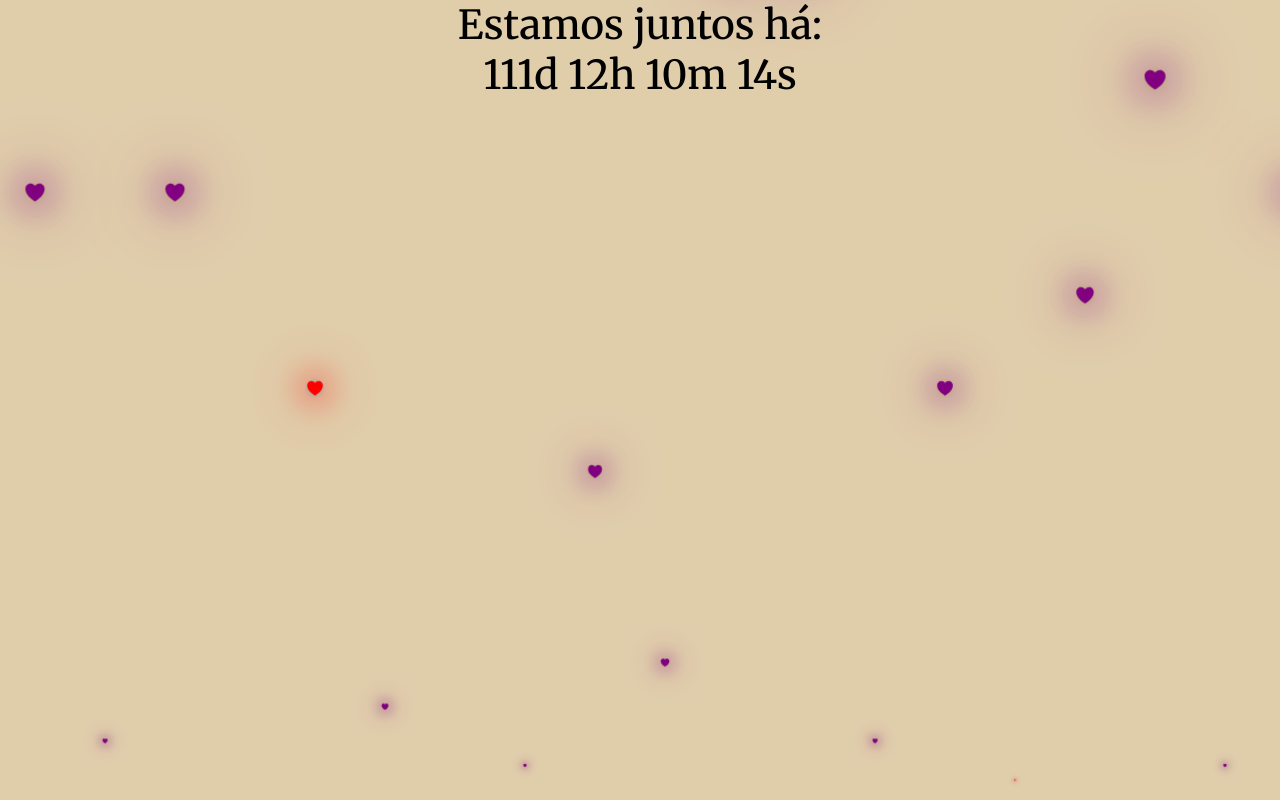
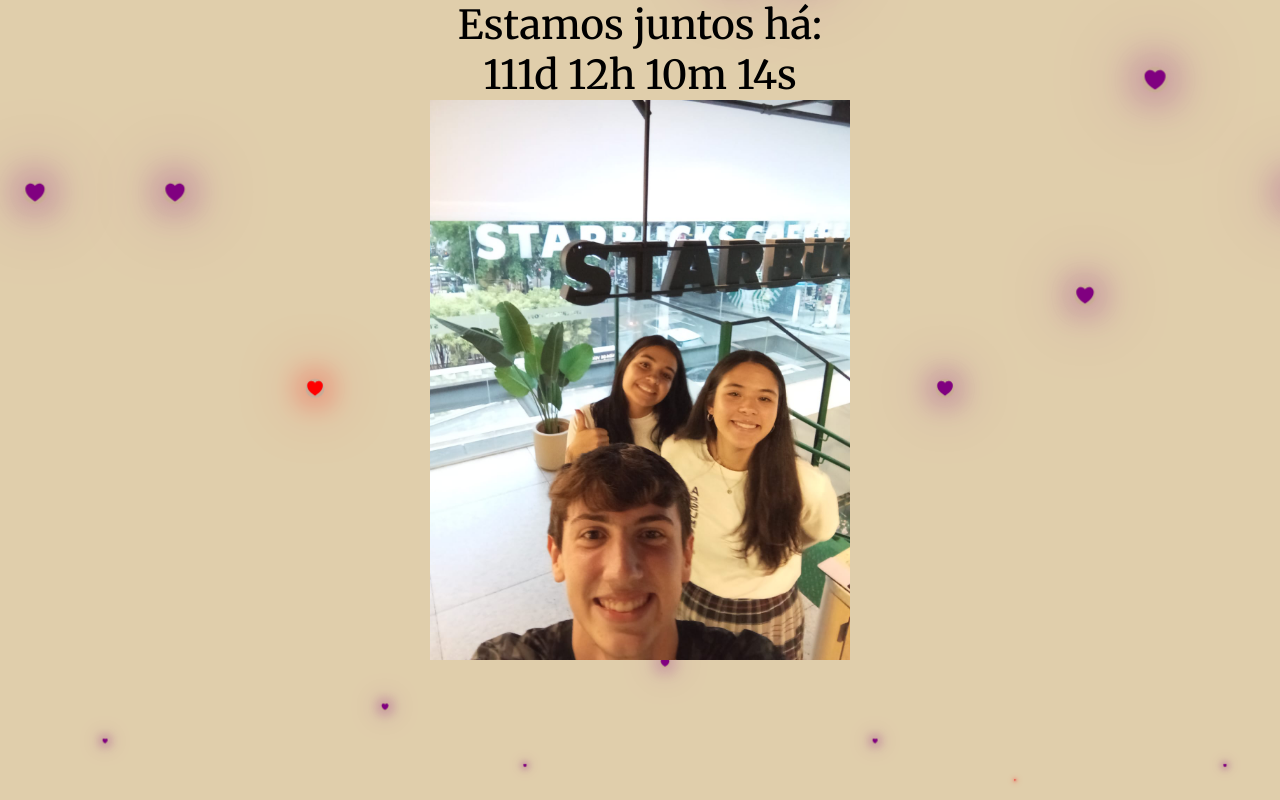
Before and after one commit to totashh/ilySayuri, a plain HTML site: page page2.html in a window 1280 px wide. Drawn offline with nearby package versions, Linux system fonts and the light colour scheme.

Commit message:
image carroussel

```diff
--- a/page2.html
+++ b/page2.html
@@ -12,6 +12,12 @@
 <body>
     <div class="container">
         <div class="timerContainer">Estamos juntos há: <p id="timer"></p></div>
+
+        <div id="image-container">
+            <a href="https://photos.google.com/album/AF1QipNJq9u65Vua9FJt3xb-GO6BGiVxa5nZDqln4OiM">
+                <img id="random-image" src="" >
+            </a>
+        </div>
 
         <div class="coracoes-fundo">
             <span style="--i:11;"><ion-icon class="heart" name="heart"></ion-icon></span>
@@ -51,7 +57,6 @@
             <span style="--i:12;"><ion-icon class="heart" name="heart"></ion-icon></span>
             <span style="--i:16;"><ion-icon class="heart" name="heart"></ion-icon></span>
         </div>
-
     </div>
 
 
--- a/scriptpage2.js
+++ b/scriptpage2.js
@@ -21,5 +21,28 @@ document.addEventListener("DOMContentLoaded", () => {
         document.getElementById('timer').innerText = `${days}d ${hours}h ${minutes}m ${seconds}s`;
     }
 
-    setInterval(functionTime, 1000);
+        setInterval(functionTime, 1000);
+
+        const imagePaths = [
+            "assets/img1.png",
+            "assets/img2.png",
+            "assets/img3.png",
+            "assets/img4.png",
+            "assets/img5.png",
+            "assets/img6.png",
+            "assets/img7.png",
+            "assets/img8.png",
+            "assets/img9.png",
+            "assets/img10.jpg",
+            "assets/img11.jpg",
+            "assets/img12.jpg",
+            "assets/img13.jpg"
+        ];
+
+        const randomIndex = Math.floor(Math.random() * imagePaths.length);
+        const randomImage = imagePaths[randomIndex];
+
+        const imageElement = document.getElementById("random-image");
+        imageElement.src = randomImage;
+
 });
--- a/stylepage2.css
+++ b/stylepage2.css
@@ -55,3 +55,22 @@ body{
     font-size: 2em;
     color: #333;
 }
+
+#image-container {
+    display: flex;
+    justify-content: center;
+    align-items: center;
+}
+
+#random-image {
+    max-width: 70vh;
+    max-height: 70vh;
+    object-fit: contain;
+}
+#image-container a {
+    display: flex;
+    justify-content: center;
+    align-items: center;
+    text-decoration: none;
+    z-index: 1;
+}
```
Also changed, not shown: assets/img1.png (added), assets/img10.jpg (added), assets/img11.jpg (added), assets/img12.jpg (added), assets/img13.jpg (added), assets/img2.png (added), assets/img3.png (added), assets/img4.png (added), assets/img5.png (added), assets/img6.png (added), assets/img7.png (added), assets/img8.png (added), assets/img9.png (added).
